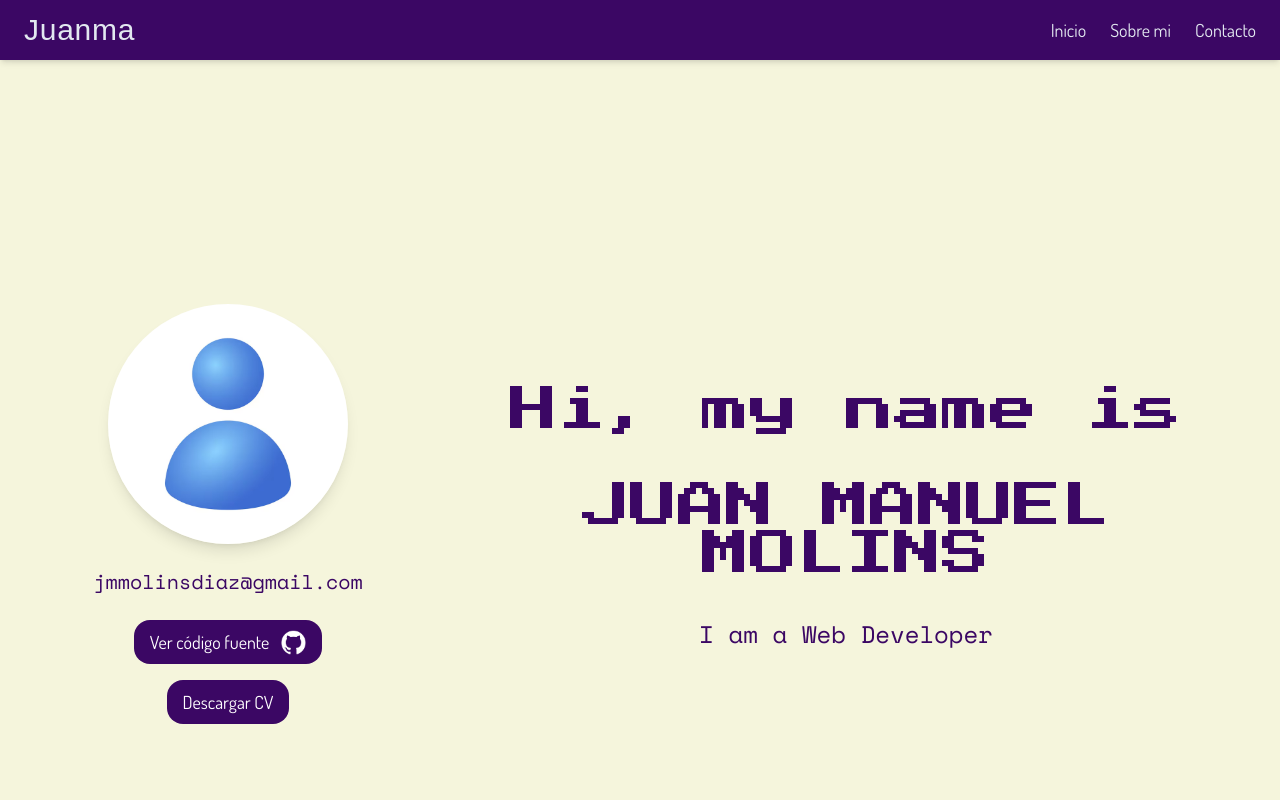
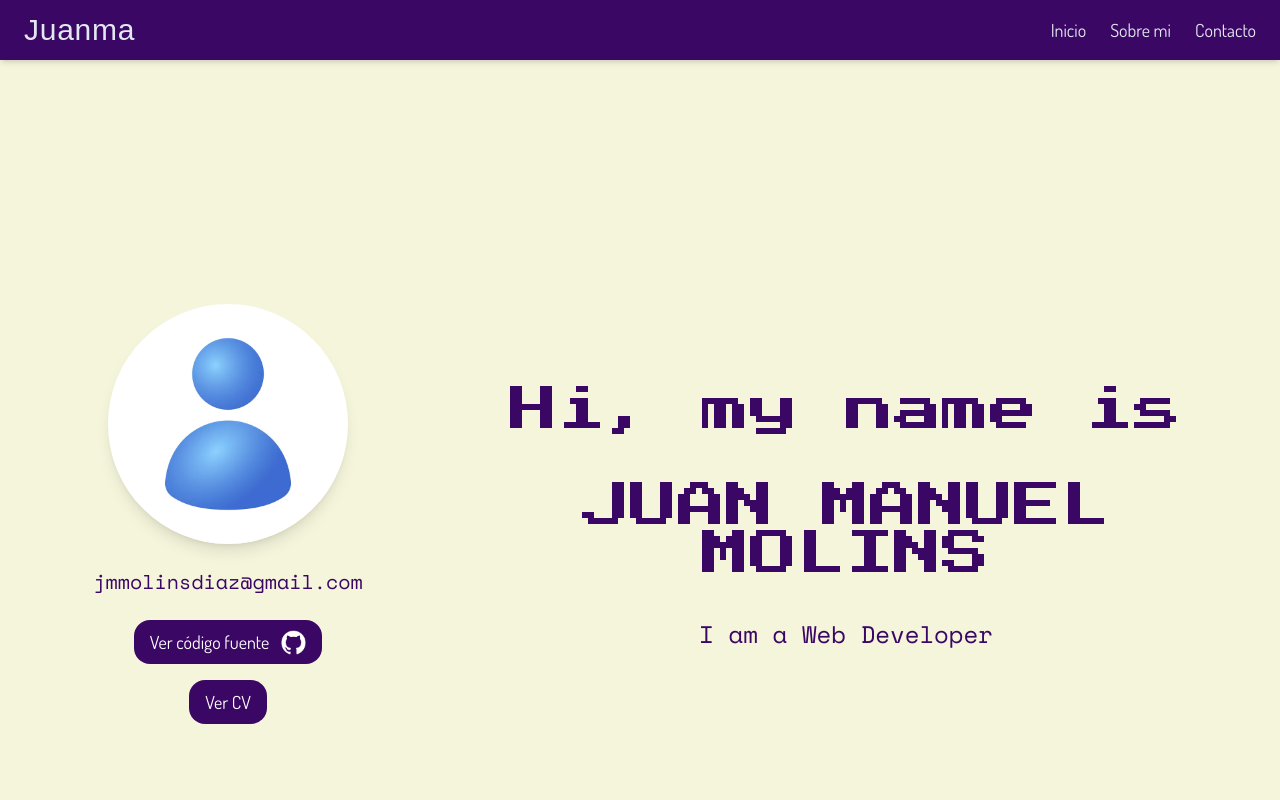
Before and after one commit to Juanma2111/CV, a React (Vite) app in the folder mi-cv/: page / in a window 1280 px wide. Shown: the top 800 px of the page. Built offline with nearby package versions, Linux system fonts and the light colour scheme; a web font is replaced by a local one.

Commit message:
.env y nav

```diff
--- a/mi-cv/src/App.jsx
+++ b/mi-cv/src/App.jsx
@@ -19,7 +19,7 @@ function App() {
     return (
         <>
             <Navbar />
-            <div className="flex flex-col pt-16 h-screen">
+            <div className="flex flex-col pt-16 h-screen" id="home">
                 <div
                     id="introduction"
                     className="grid grid-cols-1 md:grid-cols-3 gap-5 my-28 md:my-60 px-2 md:px-8 justify-center items-center"
@@ -49,10 +49,13 @@ function App() {
                             />
                         </a>
 
-                        <button className="m-2 btn bg-purple-950 hover:bg-purple-800 text-white">
-                            {/* HACERLO FUNCIONAR ---------------------------------------------------------------------------------------- */}
-                            Descargar CV
-                        </button>
+                        <a
+                            href="/CV/mi-cv/public/"
+                            target="_blank"
+                            className="m-2 btn bg-purple-950 hover:bg-purple-800 text-white flex items-center"
+                        >
+                            Ver CV
+                        </a>
                     </div>
 
                     {/*Texto animado */}
--- a/mi-cv/src/components/ContactForm.jsx
+++ b/mi-cv/src/components/ContactForm.jsx
@@ -30,14 +30,14 @@ export default function ContactForm() {
 
         emailjs
             .send(
-                "service_g7t0qow",
-                "template_7kk9uqb",
+                import.meta.env.VITE_EMAIL_SERVICE,
+                import.meta.env.VITE_EMAIL_TEMPLATE,
                 {
                     name: formData.name,
                     email: formData.email,
                     message: formData.message,
                 },
-                "w1d0NZKUNbLfI78Aw"
+                import.meta.env.VITE_EMAIL_PUBLIC
             )
             .then(() => {
                 setStatus("success");
```
Also changed, not shown: mi-cv/falta.txt, 1 other file (tests, documents, lock files or other folders).
